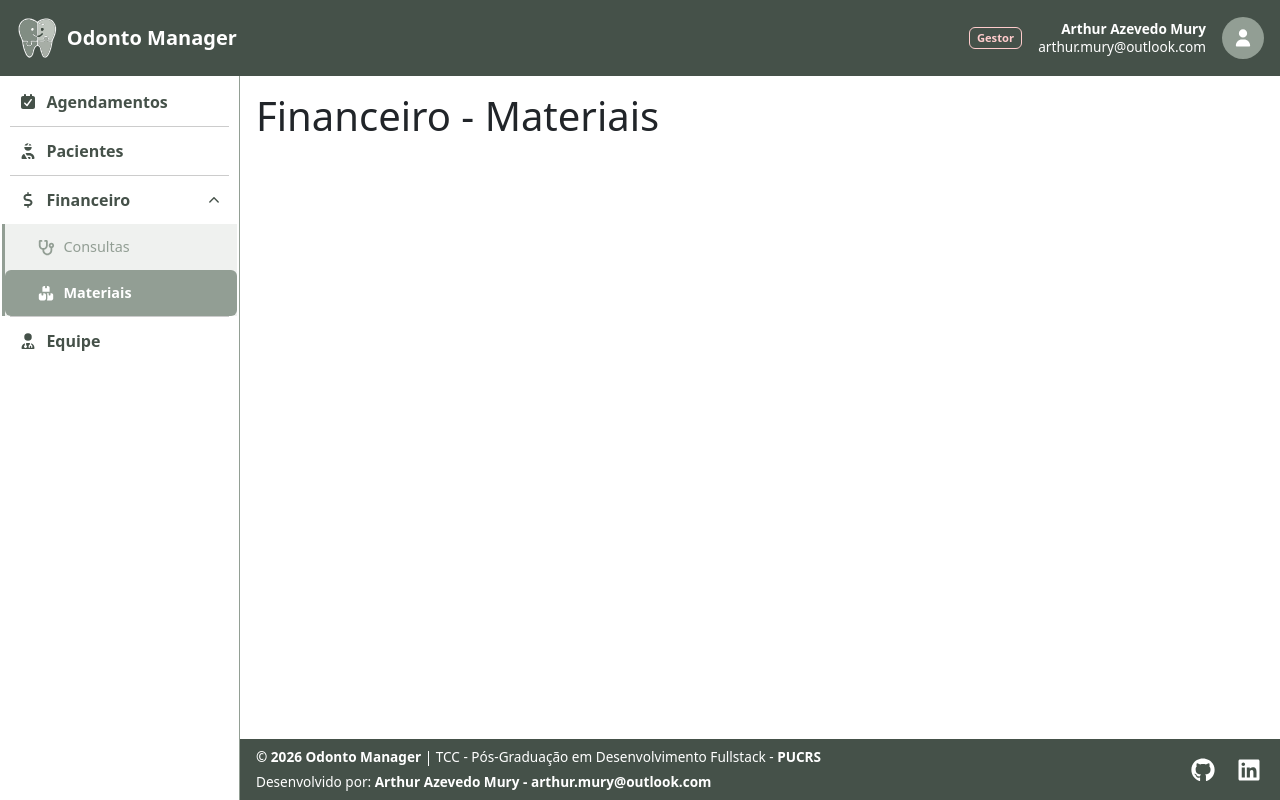
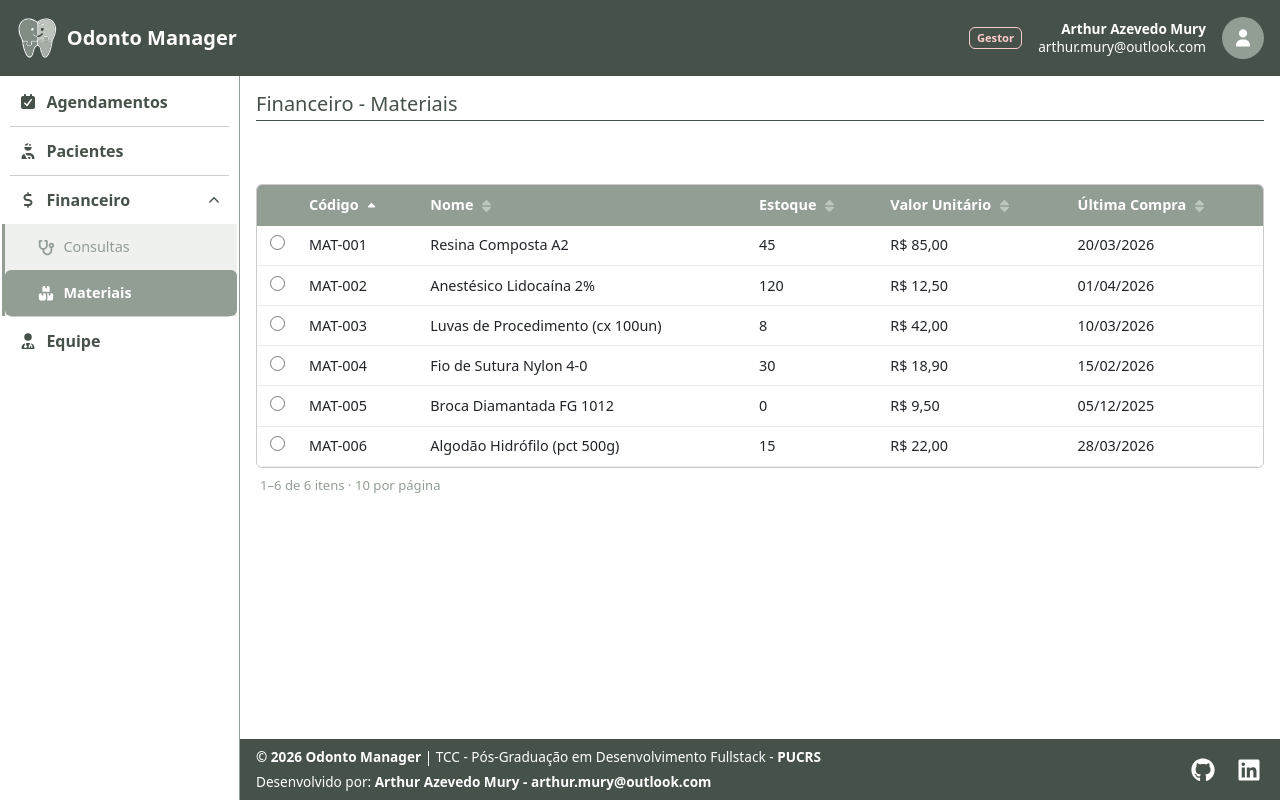
Before and after one commit to muryarth/tcc-pucrs-pos-fullstack, a React (Vite) app in the folder app-front-odonto-manager/client-side-web/: page /financeiro/materiais in a window 1280 px wide. Built offline with nearby package versions, Linux system fonts and the light colour scheme.

Commit message:
feat: aplicando uso do DataTable em todas as telas internas

```diff
--- a/app-front-odonto-manager/client-side-web/src/screens/Equipe/index.tsx
+++ b/app-front-odonto-manager/client-side-web/src/screens/Equipe/index.tsx
@@ -1,7 +1,53 @@
+import { DataTable } from "../../components/DataTable";
+import type { Column, TableAction } from "../../components/DataTable";
+import { usuarios } from "../../mock/usuarios";
+import type { Usuario } from "../../mock/usuarios";
+import { dateBR } from "../../services";
+
+const ROLE_LABELS: Record<string, string> = {
+  "strategic-manager": "Gestor",
+  "operational-dentist": "Dentista",
+  "operational-assistant": "Assistente",
+};
+
+const columns: Column<Usuario>[] = [
+  { key: "nome", label: "Nome", sortType: "text" },
+  { key: "cpf", label: "CPF" },
+  { key: "email", label: "E-mail", sortType: "text" },
+  { key: "telefone", label: "Telefone" },
+  {
+    key: "role",
+    label: "Função",
+    render: (value) => ROLE_LABELS[String(value)] ?? String(value),
+    sortType: "text",
+  },
+  { key: "cro", label: "CRO", render: (value) => value ? String(value) : "—" },
+  {
+    key: "dt_cadastro",
+    label: "Cadastro",
+    render: (value) => dateBR.format(String(value)),
+    sortType: "timestamp",
+  },
+];
+
+const actions: TableAction<Usuario>[] = [
+  {
+    label: "Ver detalhes",
+    onClick: (rows) => console.log("Selecionados:", rows),
+  },
+];
+
 function EquipeScreen() {
   return (
     <>
-      <h1>Equipe</h1>
+      <h5 className="bb-primary fc-primary pb-1">Equipe</h5>
+      <DataTable
+        data={usuarios}
+        columns={columns}
+        actions={actions}
+        multiSelect={false}
+        rowKey="id"
+      />
     </>
   );
 }
--- a/app-front-odonto-manager/client-side-web/src/screens/Financeiro/Consultas/index.tsx
+++ b/app-front-odonto-manager/client-side-web/src/screens/Financeiro/Consultas/index.tsx
@@ -1,7 +1,76 @@
+import { DataTable } from "../../../components/DataTable";
+import type { Column, TableAction } from "../../../components/DataTable";
+import { registrosFinanceiros } from "../../../mock/registros-financeiros";
+import type { RegistroFinanceiro } from "../../../mock/registros-financeiros";
+import { dateBR, formatToBRL } from "../../../services";
+import "./style.css";
+
+function renderStatus(value: RegistroFinanceiro[keyof RegistroFinanceiro]) {
+  const STATUS_CONFIG = [
+    { label: "Pendente", color: "#ca8a04" },
+    { label: "Pago", color: "#16a34a" },
+    { label: "Vencido", color: "#dc2626" },
+    { label: "Cancelado", color: "#6b7280" },
+  ];
+
+  const config = STATUS_CONFIG.find((c) => c.label === value) || {
+    label: String(value),
+    color: "#6b7280",
+  };
+
+  return (
+    <span
+      className="financeiro-status-badge"
+      style={{ color: config.color, borderColor: config.color }}
+    >
+      {config.label}
+    </span>
+  );
+}
+
+const columns: Column<RegistroFinanceiro>[] = [
+  { key: "numero", label: "Nº", sortType: "text" },
+  {
+    key: "valor",
+    label: "Valor",
+    render: (value) => formatToBRL(Number(value)),
+    sortType: "text",
+  },
+  {
+    key: "dt_vencimento",
+    label: "Vencimento",
+    render: (value) => dateBR.format(String(value)),
+    sortType: "timestamp",
+  },
+  {
+    key: "dt_pagamento",
+    label: "Pagamento",
+    render: (value) => value ? dateBR.format(String(value)) : "—",
+    sortType: "timestamp",
+  },
+  { key: "status", label: "Status", render: renderStatus },
+  { key: "forma_pagamento", label: "Forma de Pagamento", sortType: "text" },
+  { key: "paciente_cpf", label: "CPF Paciente" },
+];
+
+const actions: TableAction<RegistroFinanceiro>[] = [
+  {
+    label: "Ver detalhes",
+    onClick: (rows) => console.log("Selecionados:", rows),
+  },
+];
+
 function FinanceiroConsultasScreen() {
   return (
     <>
-      <h1>Financeiro - Consultas</h1>
+      <h5 className="bb-primary fc-primary pb-1">Financeiro - Consultas</h5>
+      <DataTable
+        data={registrosFinanceiros}
+        columns={columns}
+        actions={actions}
+        multiSelect={false}
+        rowKey="id"
+      />
     </>
   );
 }
--- /dev/null
+++ b/app-front-odonto-manager/client-side-web/src/screens/Financeiro/Consultas/style.css
@@ -0,0 +1,12 @@
+span.financeiro-status-badge {
+  display: inline-block;
+  padding: 0.2rem 0.6rem;
+  min-width: 90px;
+  border-radius: 50px;
+  font-size: 0.78rem;
+  font-weight: 600;
+  white-space: nowrap;
+  text-align: center;
+  color: #6b7280;
+  border: 1px solid #6b7280;
+}
--- a/app-front-odonto-manager/client-side-web/src/screens/Financeiro/Materiais/index.tsx
+++ b/app-front-odonto-manager/client-side-web/src/screens/Financeiro/Materiais/index.tsx
@@ -1,7 +1,45 @@
+import { DataTable } from "../../../components/DataTable";
+import type { Column, TableAction } from "../../../components/DataTable";
+import { materiais } from "../../../mock/materiais";
+import type { Material } from "../../../mock/materiais";
+import { dateBR, formatToBRL } from "../../../services";
+
+const columns: Column<Material>[] = [
+  { key: "codigo", label: "Código", sortType: "text" },
+  { key: "nome", label: "Nome", sortType: "text" },
+  { key: "quantidade_estoque", label: "Estoque", sortType: "text" },
+  {
+    key: "valor_unitario",
+    label: "Valor Unitário",
+    render: (value) => formatToBRL(Number(value)),
+    sortType: "text",
+  },
+  {
+    key: "dt_ultima_compra",
+    label: "Última Compra",
+    render: (value) => dateBR.format(String(value)),
+    sortType: "timestamp",
+  },
+];
+
+const actions: TableAction<Material>[] = [
+  {
+    label: "Ver detalhes",
+    onClick: (rows) => console.log("Selecionados:", rows),
+  },
+];
+
 function FinanceiroMateriaisScreen() {
   return (
     <>
-      <h1>Financeiro - Materiais</h1>
+      <h5 className="bb-primary fc-primary pb-1">Financeiro - Materiais</h5>
+      <DataTable
+        data={materiais}
+        columns={columns}
+        actions={actions}
+        multiSelect={false}
+        rowKey="id"
+      />
     </>
   );
 }
--- a/app-front-odonto-manager/client-side-web/src/screens/Pacientes/Ficha/index.tsx
+++ b/app-front-odonto-manager/client-side-web/src/screens/Pacientes/Ficha/index.tsx
@@ -1,7 +1,123 @@
+import { DataTable } from "../../../components/DataTable";
+import type { Column } from "../../../components/DataTable";
+import { evolucoesClinicas } from "../../../mock/evolucoes-clinicas";
+import type { EvolucaoClinica } from "../../../mock/evolucoes-clinicas";
+import { anamneses } from "../../../mock/anamneses";
+import type { Anamnese } from "../../../mock/anamneses";
+import { receituarios } from "../../../mock/receituarios";
+import type { Receituario } from "../../../mock/receituarios";
+import { condicoesSaude } from "../../../mock/condicoes-saude";
+import type { CondicaoSaude } from "../../../mock/condicoes-saude";
+import { dateBR } from "../../../services";
+import "./style.css";
+
+function renderCategoria(value: CondicaoSaude[keyof CondicaoSaude]) {
+  const CATEGORIA_CONFIG = [
+    { label: "Risco baixo", color: "#16a34a" },
+    { label: "Risco médio", color: "#ca8a04" },
+    { label: "Risco alto", color: "#dc2626" },
+  ];
+
+  const config = CATEGORIA_CONFIG.find((c) => c.label === value) || {
+    label: String(value),
+    color: "#6b7280",
+  };
+
+  return (
+    <span
+      className="ficha-categoria-badge"
+      style={{ color: config.color, borderColor: config.color }}
+    >
+      {config.label}
+    </span>
+  );
+}
+
+const evolucoesColumns: Column<EvolucaoClinica>[] = [
+  { key: "numero", label: "Nº", sortType: "text" },
+  {
+    key: "dt_cadastro",
+    label: "Data",
+    render: (value) => dateBR.format(String(value), { showTime: true }),
+    sortType: "timestamp",
+  },
+  { key: "descricao_procedimento", label: "Procedimento" },
+  { key: "paciente_id", label: "Paciente (ID)" },
+  { key: "dentista_id", label: "Dentista (ID)" },
+];
+
+const anamnesesColumns: Column<Anamnese>[] = [
+  { key: "numero", label: "Nº", sortType: "text" },
+  {
+    key: "dt_cadastro",
+    label: "Cadastro",
+    render: (value) => dateBR.format(String(value)),
+    sortType: "timestamp",
+  },
+  {
+    key: "dt_modificacao",
+    label: "Modificação",
+    render: (value) => dateBR.format(String(value)),
+    sortType: "timestamp",
+  },
+  { key: "observacao", label: "Observação" },
+  { key: "paciente_id", label: "Paciente (ID)" },
+];
+
+const condicoesColumns: Column<CondicaoSaude>[] = [
+  { key: "nome", label: "Condição", sortType: "text" },
+  { key: "categoria", label: "Categoria", render: renderCategoria, sortType: "text" },
+  { key: "descricao", label: "Descrição" },
+];
+
+const receituariosColumns: Column<Receituario>[] = [
+  {
+    key: "dt_emissao",
+    label: "Emissão",
+    render: (value) => dateBR.format(String(value), { showTime: true }),
+    sortType: "timestamp",
+  },
+  { key: "descricao", label: "Prescrição" },
+  { key: "paciente_id", label: "Paciente (ID)" },
+  { key: "dentista_id", label: "Dentista (ID)" },
+];
+
 function PacienteFichaScreen() {
   return (
     <>
-      <h1>Ficha do Paciente</h1>
+      <h5 className="bb-primary fc-primary pb-1">Ficha do Paciente</h5>
+
+      <h6 className="ficha-section-title">Evoluções Clínicas</h6>
+      <DataTable
+        data={evolucoesClinicas}
+        columns={evolucoesColumns}
+        rowKey="id"
+        multiSelect={false}
+      />
+
+      <h6 className="ficha-section-title">Anamneses</h6>
+      <DataTable
+        data={anamneses}
+        columns={anamnesesColumns}
+        rowKey="id"
+        multiSelect={false}
+      />
+
+      <h6 className="ficha-section-title">Condições de Saúde</h6>
+      <DataTable
+        data={condicoesSaude}
+        columns={condicoesColumns}
+        rowKey="id"
+        multiSelect={false}
+      />
+
+      <h6 className="ficha-section-title">Receituários</h6>
+      <DataTable
+        data={receituarios}
+        columns={receituariosColumns}
+        rowKey="id"
+        multiSelect={false}
+      />
     </>
   );
 }
--- /dev/null
+++ b/app-front-odonto-manager/client-side-web/src/screens/Pacientes/Ficha/style.css
@@ -0,0 +1,19 @@
+h6.ficha-section-title {
+  margin-top: 1.5rem;
+  margin-bottom: 0.5rem;
+  color: var(--color-primary);
+  font-weight: 600;
+}
+
+span.ficha-categoria-badge {
+  display: inline-block;
+  padding: 0.2rem 0.6rem;
+  min-width: 90px;
+  border-radius: 50px;
+  font-size: 0.78rem;
+  font-weight: 600;
+  white-space: nowrap;
+  text-align: center;
+  color: #6b7280;
+  border: 1px solid #6b7280;
+}
--- a/app-front-odonto-manager/client-side-web/src/screens/Pacientes/index.tsx
+++ b/app-front-odonto-manager/client-side-web/src/screens/Pacientes/index.tsx
@@ -1,7 +1,45 @@
+import { DataTable } from "../../components/DataTable";
+import type { Column, TableAction } from "../../components/DataTable";
+import { pacientes } from "../../mock/pacientes";
+import type { Paciente } from "../../mock/pacientes";
+import { dateBR } from "../../services";
+
+const columns: Column<Paciente>[] = [
+  { key: "nome", label: "Nome", sortType: "text" },
+  { key: "cpf", label: "CPF" },
+  { key: "sexo", label: "Sexo", sortType: "text" },
+  {
+    key: "dt_nascimento",
+    label: "Data de Nascimento",
+    render: (value) => dateBR.format(String(value)),
+    sortType: "timestamp",
+  },
+  { key: "endereco", label: "Endereço" },
+  {
+    key: "observacao",
+    label: "Observação",
+    render: (value) => value ? String(value) : "—",
+  },
+];
+
+const actions: TableAction<Paciente>[] = [
+  {
+    label: "Ver ficha",
+    onClick: (rows) => console.log("Selecionados:", rows),
+  },
+];
+
 function PacientesScreen() {
   return (
     <>
-      <h1>Pacientes</h1>
+      <h5 className="bb-primary fc-primary pb-1">Pacientes</h5>
+      <DataTable
+        data={pacientes}
+        columns={columns}
+        actions={actions}
+        multiSelect={false}
+        rowKey="id"
+      />
     </>
   );
 }
```
